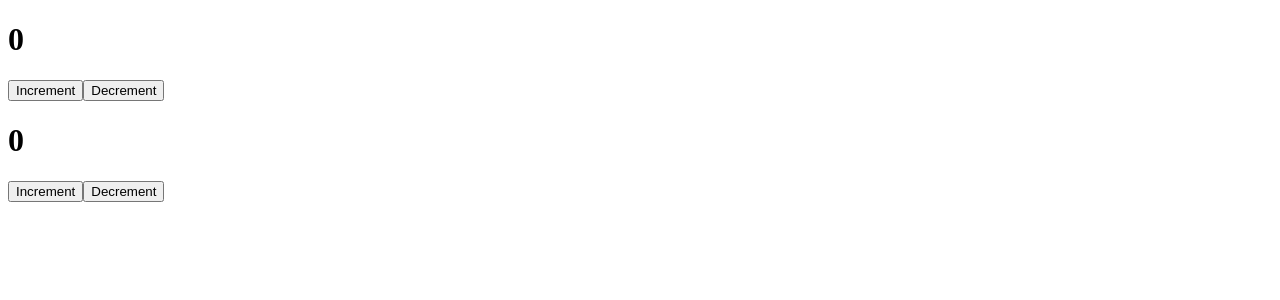
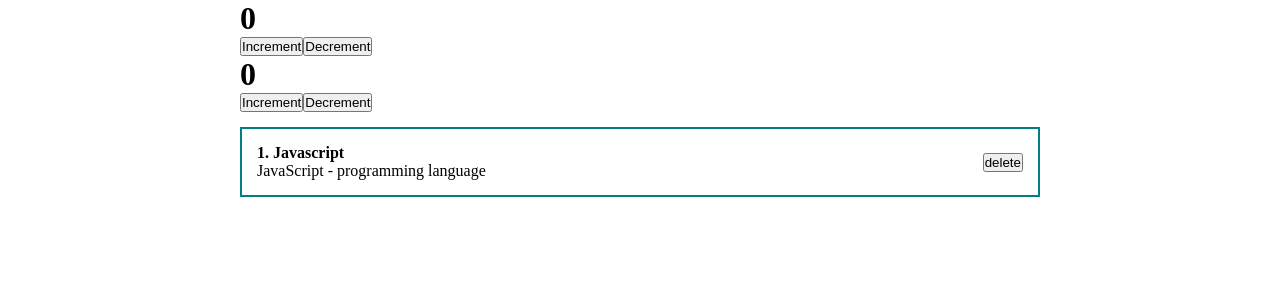
Before and after one commit to Viacheslav-ua/rf-course, a React (Create React App) app: page / in a window 1280 px wide. Shown: the top 300 px of the page. Built offline with nearby package versions, Linux system fonts and the light colour scheme.

Commit message:
added styles for PostItem component

```diff
--- a/src/App.js
+++ b/src/App.js
@@ -1,15 +1,20 @@
 import React from "react";
 import Counter from "./components/Counter";
 import ClassCounter from "./components/ClassCounter";
+import PostItem from "./components/PostItem";
 
 function App() {
 
 
   return (
-    <div>
-      <Counter />
-      <ClassCounter />
+    <div className="App">
+      <div>
+        <Counter />
+        <ClassCounter />
+        <PostItem />
+      </div>
     </div>
+
   );
 }
 
--- /dev/null
+++ b/src/components/PostItem.jsx
@@ -0,0 +1,18 @@
+import '../styles/app.css'
+
+const PostItem = () => {
+
+  return (
+  <div className="post">
+    <div className="post__content">
+      <strong>1. Javascript</strong>
+      <div>JavaScript - programming language</div>
+    </div>
+    <div className="post__btn">
+      <button>delete</button>
+    </div>
+    </div>
+  );
+};
+
+export default PostItem;
--- /dev/null
+++ b/src/styles/app.css
@@ -0,0 +1,23 @@
+* {
+  margin: 0;
+  padding: 0;
+  box-sizing: border-box;
+}
+
+#root {
+  display: flex;
+  justify-content: center;
+}
+
+.App {
+  width: 800px;
+}
+
+.post {
+  display: flex;
+  padding: 15px;
+  border: 2px solid teal;
+  margin-top: 15px;
+  justify-content: space-between;
+  align-items: center;
+}
```
